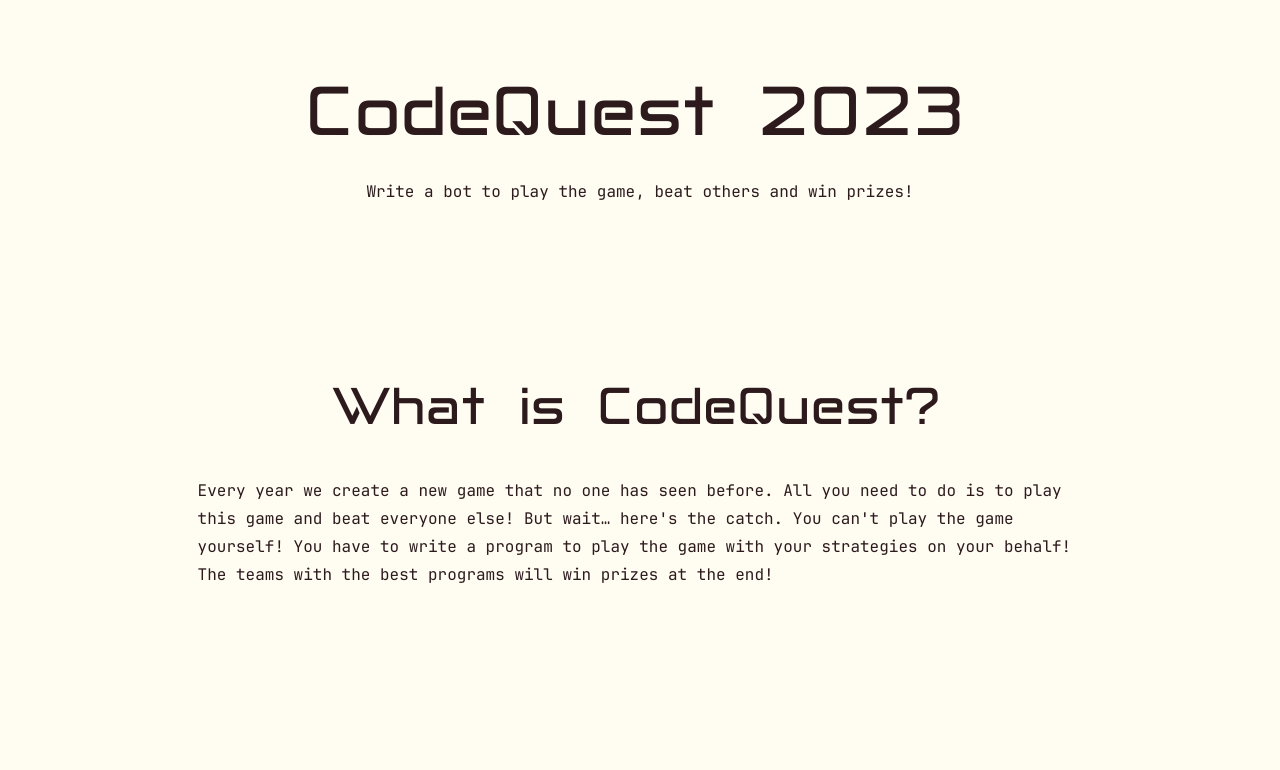
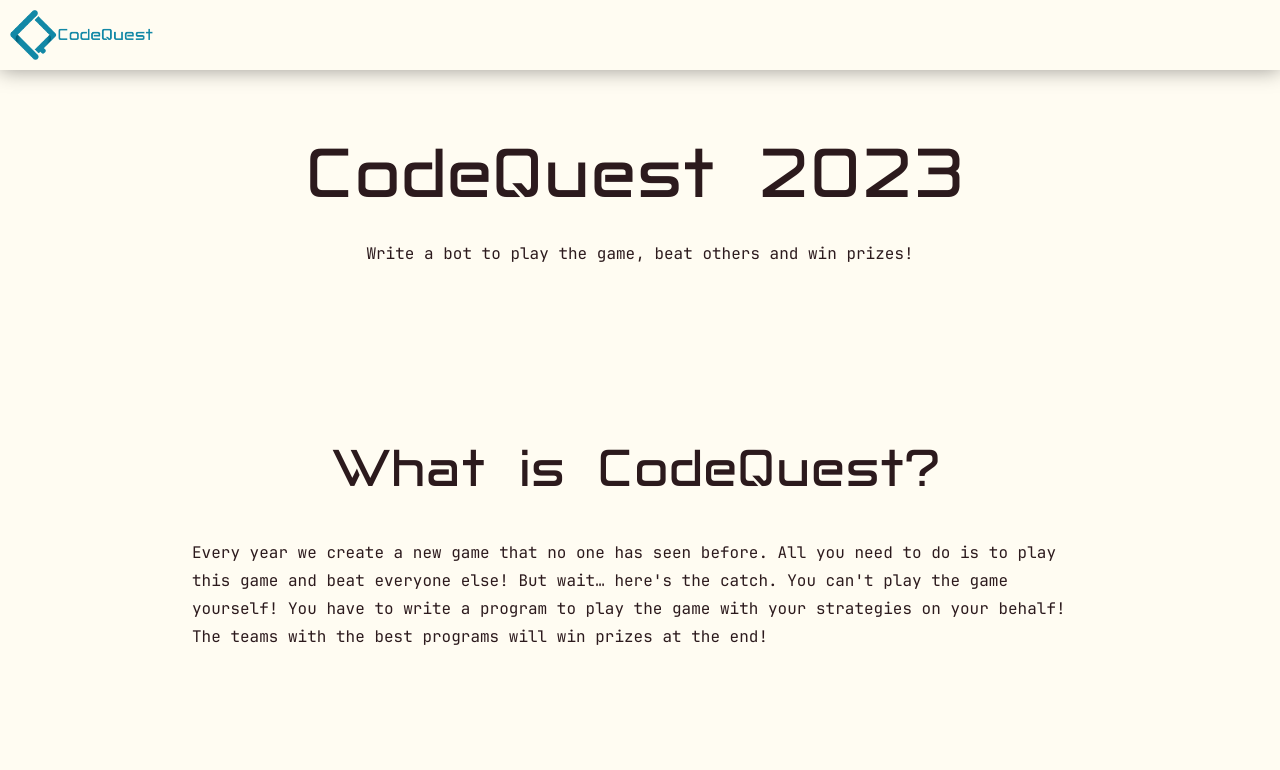
Before and after one commit to CALED-Team/cq23-landing-page, a plain HTML site: page index.html in a window 1280 px wide. Shown: the top 770 px of the page. Drawn offline with Linux system fonts and the light colour scheme.

Commit message:
Added basic header with logo

```diff
--- a/index.html
+++ b/index.html
@@ -8,8 +8,10 @@
         <link rel="stylesheet" href="style.css" />
     </head>
     <body>
-        <header></header>
-        <nav></nav>
+        <header>
+            <img src="assets/logo/Q1.png" alt="CodeQuest Logo">
+            <nav></nav>
+        </header>
 
         <section class="hero">
             <h1>CodeQuest 2023</h1>
--- a/style.css
+++ b/style.css
@@ -9,6 +9,14 @@
 
     --white: #fffcf2;
     --black: #2c1a1d;
+
+    --header-height: 70px;
+}
+
+html, body {
+    margin: 0;
+    padding: 0;
+    box-sizing: border-box;
 }
 
 html {
@@ -75,3 +83,33 @@ section {
     justify-content: center;
     align-items: center;
 }
+
+header {
+    position: fixed;
+    top: 0;
+    left: 0;
+    right: 0;
+    width: 100%;
+    height: var(--header-height);
+    /* padding: 10px 0; */
+    background: var(--white);
+    /* border-bottom: 2px solid var(--black); */
+    box-shadow: 0px 0px 20px 0px rgba(0, 0, 0, 0.4);
+    display: flex;
+    flex-direction: row;
+    justify-content: space-between;
+    align-items: center;
+}
+
+header > img {
+    display: block;
+    max-width: 100%;
+    max-height: calc(100% - 20px);
+    margin: 10px;
+    /* max-width: 100px; */
+    /* max-height: 100px; */
+}
+
+header + * {
+    margin-top: var(--header-height);
+}
```
Also changed, not shown: assets/logo/Q1.png (added).
